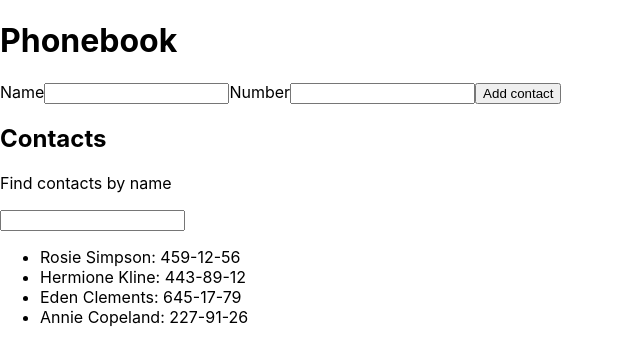
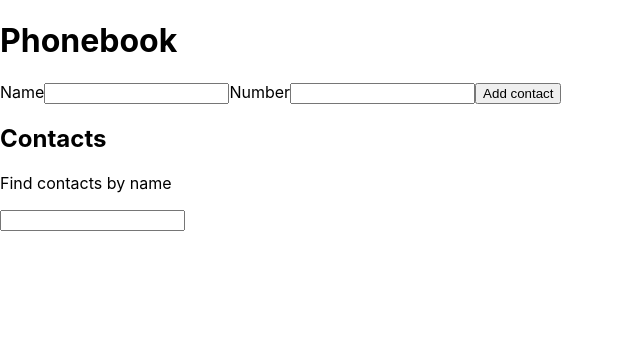
Before and after one commit to capricornus44/goit-react-hw-02-phonebook, a React (Create React App) app: page / in a window 1280 px wide. Shown: the top 364 px of the page, without its empty margins (0-640 px from the left). Built offline with nearby package versions, Linux system fonts and the light colour scheme.

Commit message:
prohibit contact duplication

```diff
--- a/src/App.js
+++ b/src/App.js
@@ -9,21 +9,21 @@ class App extends Component {
   // numberInputId = uuidv4()
 
   state = {
-    contacts: [
-      { id: "id-1", name: "Rosie Simpson", number: "459-12-56" },
-      { id: "id-2", name: "Hermione Kline", number: "443-89-12" },
-      { id: "id-3", name: "Eden Clements", number: "645-17-79" },
-      { id: "id-4", name: "Annie Copeland", number: "227-91-26" },
-    ],
+    contacts: [],
     filter: "",
   }
 
   handleAddContact = (data) => {
+    const { contacts } = this.state
     const newContact = { ...data, id: uuidv4() }
 
-    this.setState((prevState) => ({
-      contacts: [newContact, ...prevState.contacts],
-    }))
+    if (contacts.map((contact) => contact.name.toLowerCase()).includes(data.name)) {
+      alert(`Contact "${data.name}" already exists`)
+    } else {
+      this.setState((prevState) => ({
+        contacts: [newContact, ...prevState.contacts],
+      }))
+    }
   }
 
   handleFilter = (event) => {
@@ -40,7 +40,7 @@ class App extends Component {
   }
 
   render() {
-    const { contacts, filter } = this.state
+    const { filter } = this.state
     const filteredContacts = this.getMatchingContacts()
 
     return (
```
